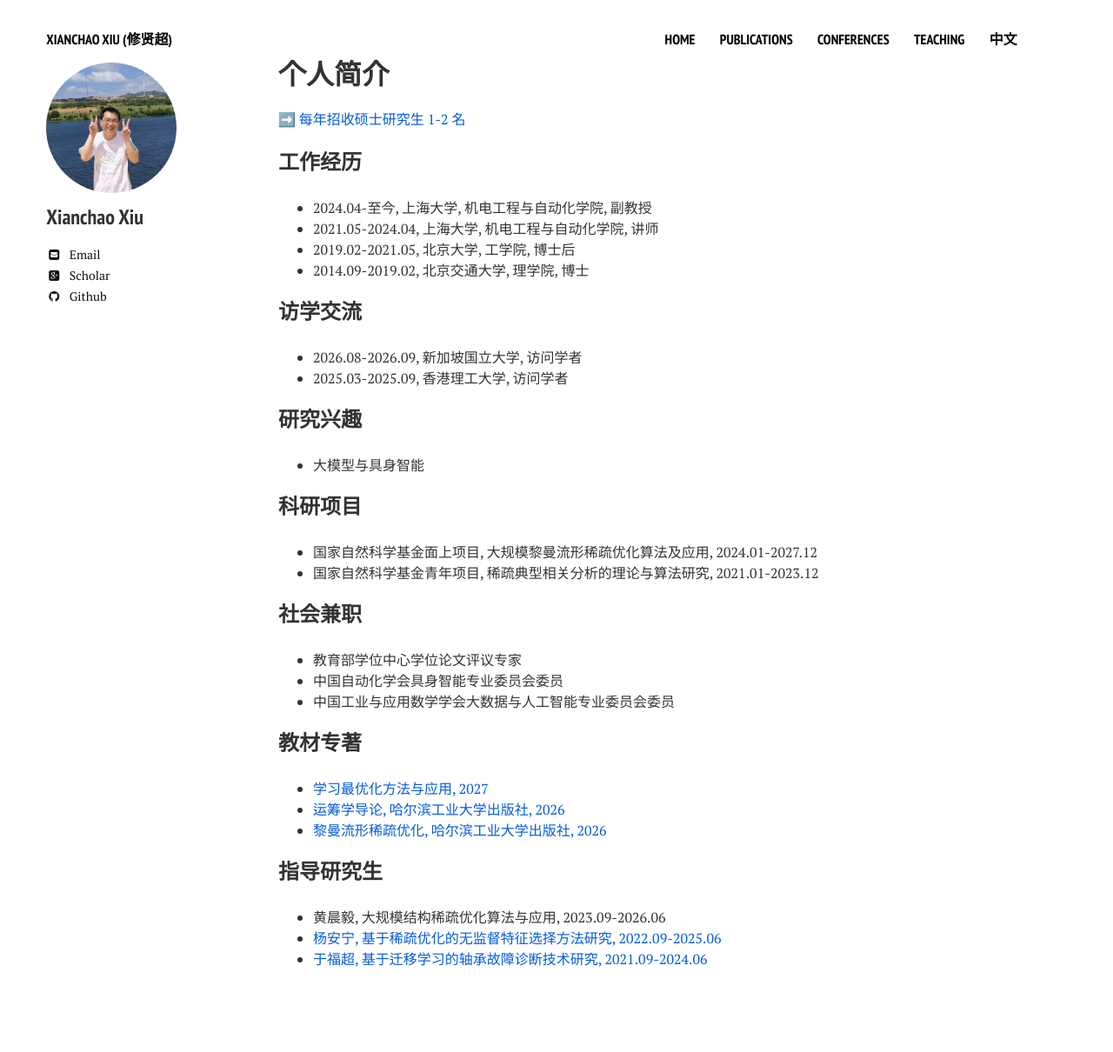
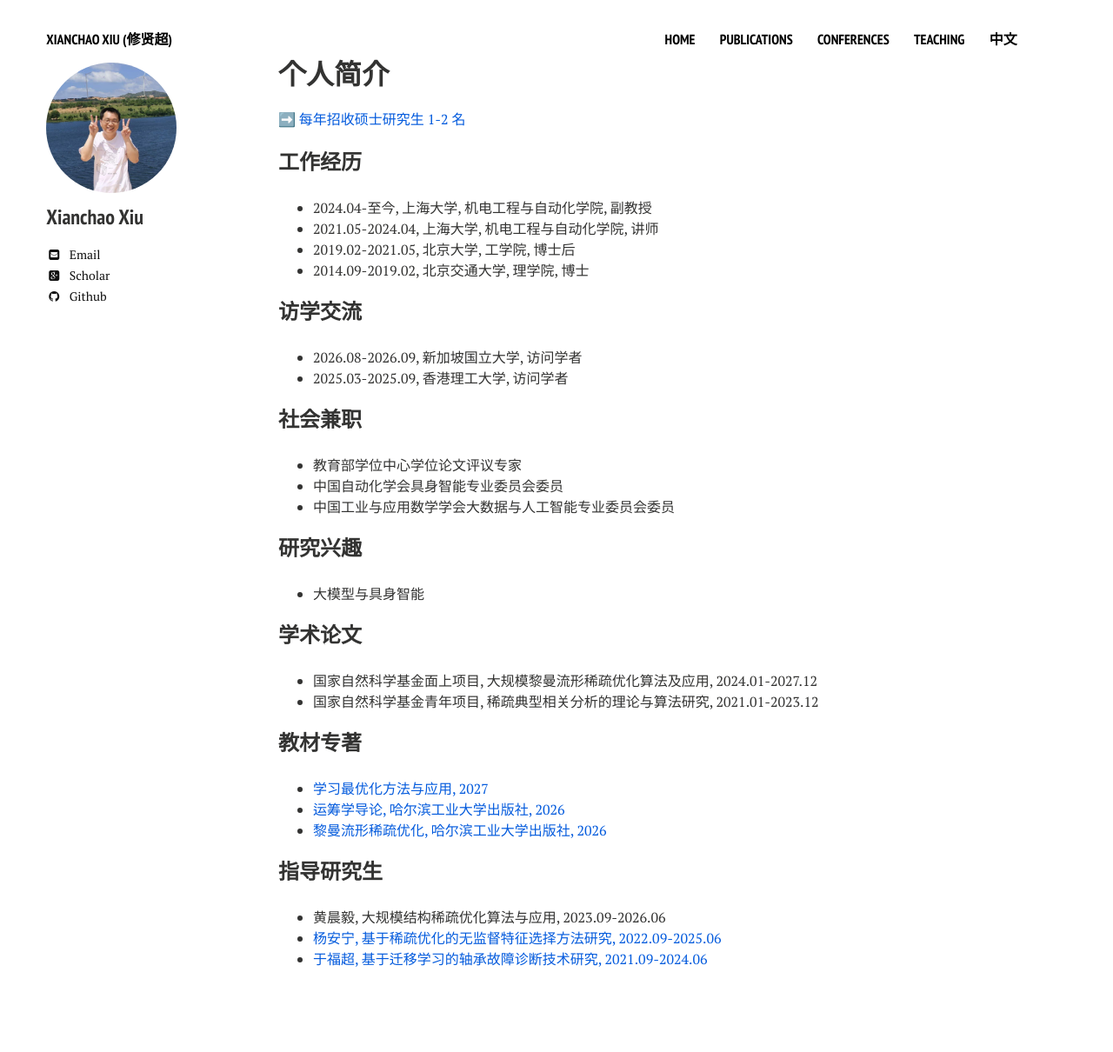
Before and after one commit to xianchaoxiu/xianchaoxiu.github.io, a Jekyll site: the page built from chinese/index.md, in a window 1280 px wide. Shown: the whole page at 87% size. Built offline with Jekyll 4.4.1, drawn with Linux system fonts in a browser that asks for light colours; nearby versions of some CDN libraries.

Commit message:
Update index.md

```diff
--- a/chinese/index.md
+++ b/chinese/index.md
@@ -21,19 +21,20 @@ share: false
 * 2026.08-2026.09, 新加坡国立大学, 访问学者 <br>
 * 2025.03-2025.09, 香港理工大学, 访问学者 <br>
 
+### 社会兼职
+* 教育部学位中心学位论文评议专家 <br>
+* 中国自动化学会具身智能专业委员会委员 <br>
+* 中国工业与应用数学学会大数据与人工智能专业委员会委员 <br>
+
+
 ### 研究兴趣
 * 大模型与具身智能<br>
 
 
-### 科研项目
+### 学术论文
 * 国家自然科学基金面上项目, 大规模黎曼流形稀疏优化算法及应用, 2024.01-2027.12 <br>
 * 国家自然科学基金青年项目, 稀疏典型相关分析的理论与算法研究, 2021.01-2023.12  <br>
 
-
-### 社会兼职
-* 教育部学位中心学位论文评议专家 <br>
-* 中国自动化学会具身智能专业委员会委员 <br>
-* 中国工业与应用数学学会大数据与人工智能专业委员会委员 <br>
 
 
 ### 教材专著
```
